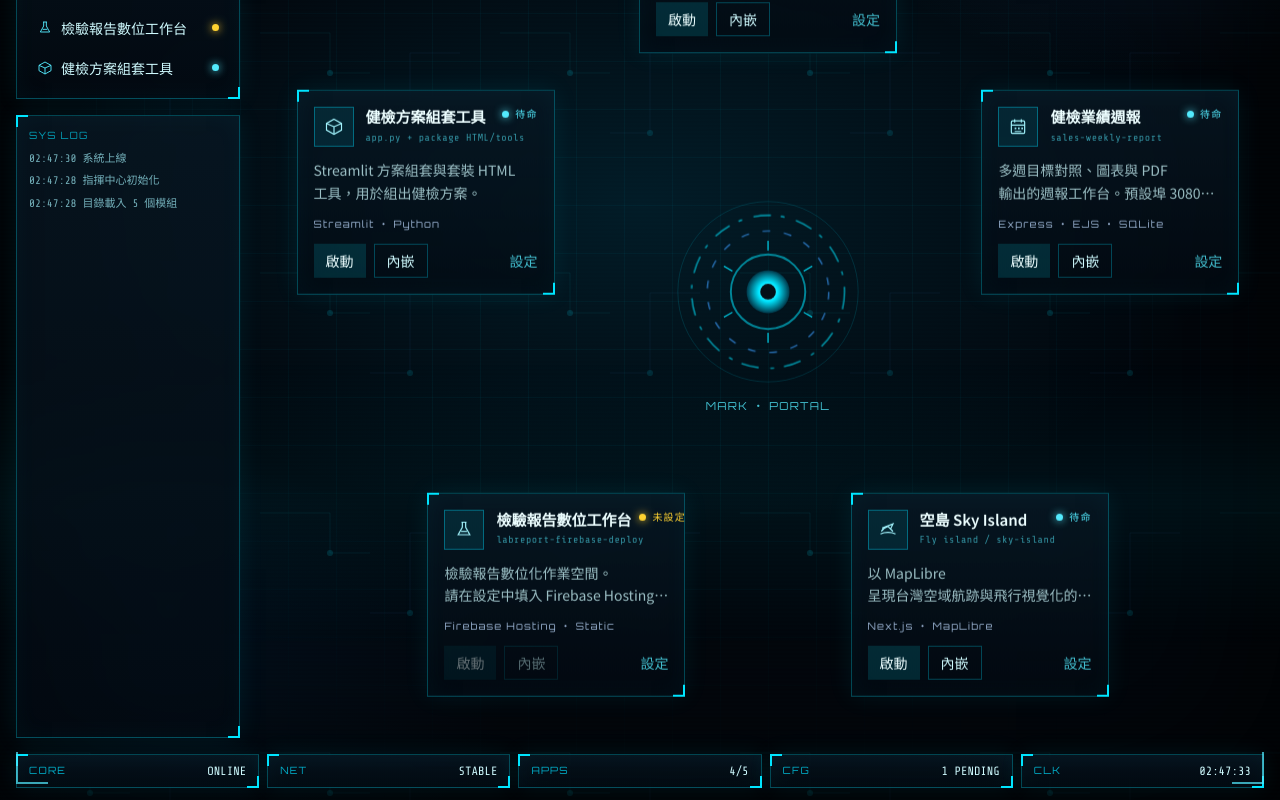
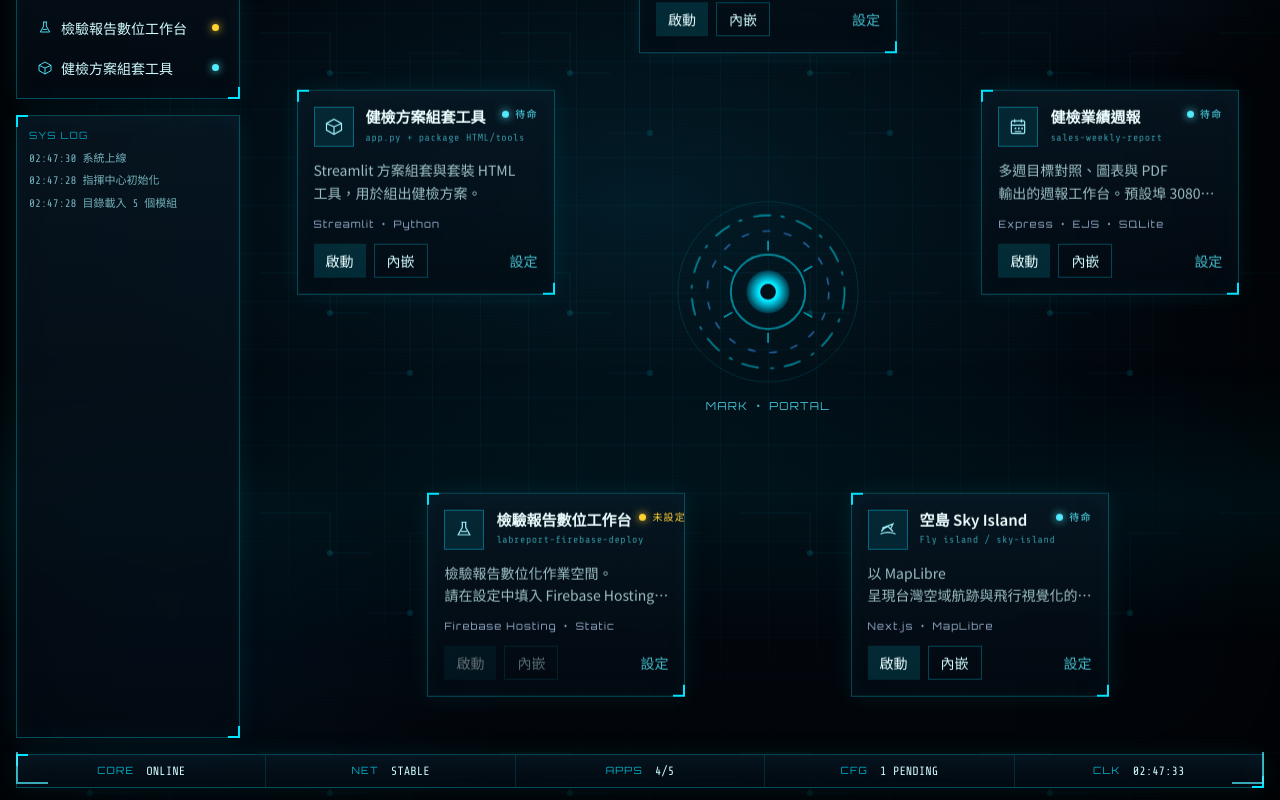
Before and after one commit to kedueic-droid/Javis, a React (Vite) app: page / in a window 1280 px wide. Shown: the part 227-1027 px from the top of the page. Built offline with nearby package versions, Linux system fonts and the light colour scheme.

Commit message:
fix: group status-strip labels with values instead of stretching
Keep CORE/NET/APPS telemetry readable as paired HUD chips.

Co-authored-by: kedueic-droid <kedueic-droid@users.noreply.github.com>

```diff
--- a/src/components/StatusStrip.tsx
+++ b/src/components/StatusStrip.tsx
@@ -17,14 +17,16 @@ export function StatusStrip({ apps, clock }: { apps: AppModule[]; clock: string
 
   return (
     <section className="relative z-10 mx-3 mb-3 md:mx-4" aria-label="系統狀態">
-      <div className="flex flex-wrap gap-2">
-        {cells.map((cell) => (
+      <div className="panel flex flex-wrap items-stretch">
+        {cells.map((cell, i) => (
           <div
             key={cell.k}
-            className="panel flex min-w-[9.5rem] flex-1 items-center gap-3 px-3 py-2"
+            className={`flex min-w-[8.5rem] flex-1 items-center justify-center gap-3 px-3 py-2 ${
+              i > 0 ? "border-t border-cyan-400/15 sm:border-t-0 sm:border-l" : ""
+            }`}
           >
             <span className="font-hud text-[10px] tracking-[0.25em] text-cyan-400/80">{cell.k}</span>
-            <span className="font-mono ml-auto text-xs text-cyan-100">{cell.v}</span>
+            <span className="font-mono text-xs text-cyan-100">{cell.v}</span>
           </div>
         ))}
       </div>
--- a/src/components/ToastStack.tsx
+++ b/src/components/ToastStack.tsx
@@ -9,7 +9,7 @@ export function ToastStack({
   onDismiss: (id: string) => void;
 }) {
   return (
-    <div className="pointer-events-none fixed right-4 bottom-20 z-50 flex w-[min(90vw,22rem)] flex-col gap-2">
+    <div className="pointer-events-none fixed top-20 right-4 z-50 flex w-[min(90vw,22rem)] flex-col gap-2">
       {toasts.map((toast) => (
         <ToastItem key={toast.id} toast={toast} onDismiss={onDismiss} />
       ))}
```
